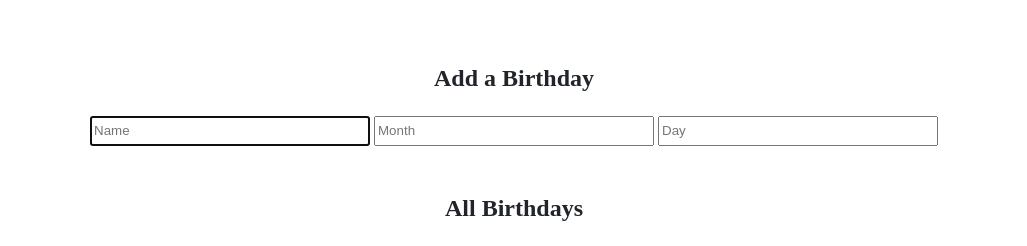
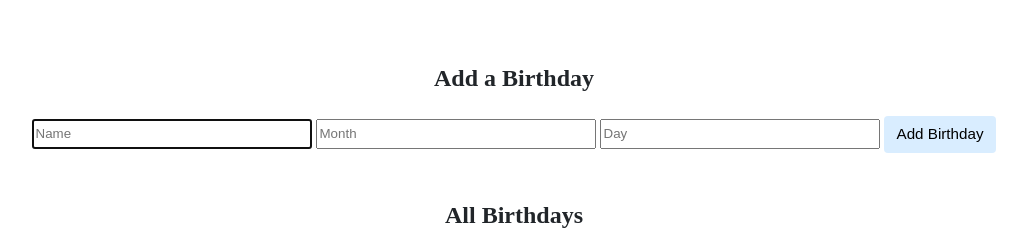
Before and after one commit to Eonflip/CS50, a Flask app: page / in a window 1280 px wide. Shown: the part 200-446 px from the top of the page, without its empty margins (126-1153 px from the left). Run offline with Flask 3, Linux system fonts and the light colour scheme; some libraries are stand-ins or nearby versions.

Commit message:
Fri, Aug 11, 2023, 3:21 PM -06:00

```diff
--- a/birthdays/templates/index.html
+++ b/birthdays/templates/index.html
@@ -19,6 +19,7 @@
                     <input autocomplete="off" autofocus name="name" placeholder="Name" type="text">
                     <input autocomplete="off" autofocus name="month" placeholder="Month" type="text">
                     <input autocomplete="off" autofocus name="day" placeholder="Day" type="text">
+                    <button type="submit">Add Birthday</button>
                 </form>
             </div>
 
```
